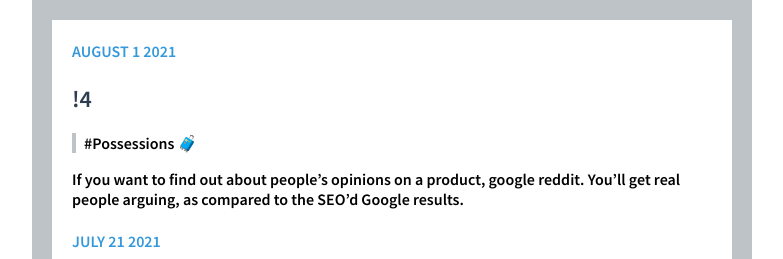
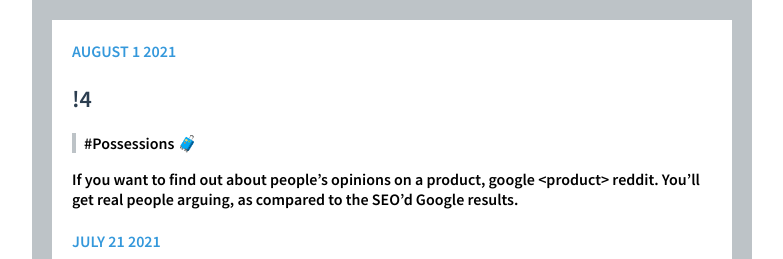
Before and after one commit to coolpj26/Priyanshu-CSS-Blog, a plain HTML site: page index.html in a window 1280 px wide. Shown: the top 259 px of the page, without its empty margins (248-1031 px from the left). Drawn offline with Linux system fonts and the light colour scheme.

Commit message:
4th article update

```diff
--- a/index.html
+++ b/index.html
@@ -11,7 +11,7 @@
 		<h4>August 1 2021</h4>
 		<h2>!4</h2>
 		<p id="one">#Possessions 🧳</p>
-		<p>If you want to find out about people’s opinions on a product, google <product> reddit. You’ll get real people arguing, as compared to the SEO’d Google results.</p>
+		<p>If you want to find out about people’s opinions on a product, google &#60product&#62 reddit. You’ll get real people arguing, as compared to the SEO’d Google results.</p>
 
 		<h4>July 21 2021</h4>
 		<!-- <h2>This is another writing</h2> -->
```
